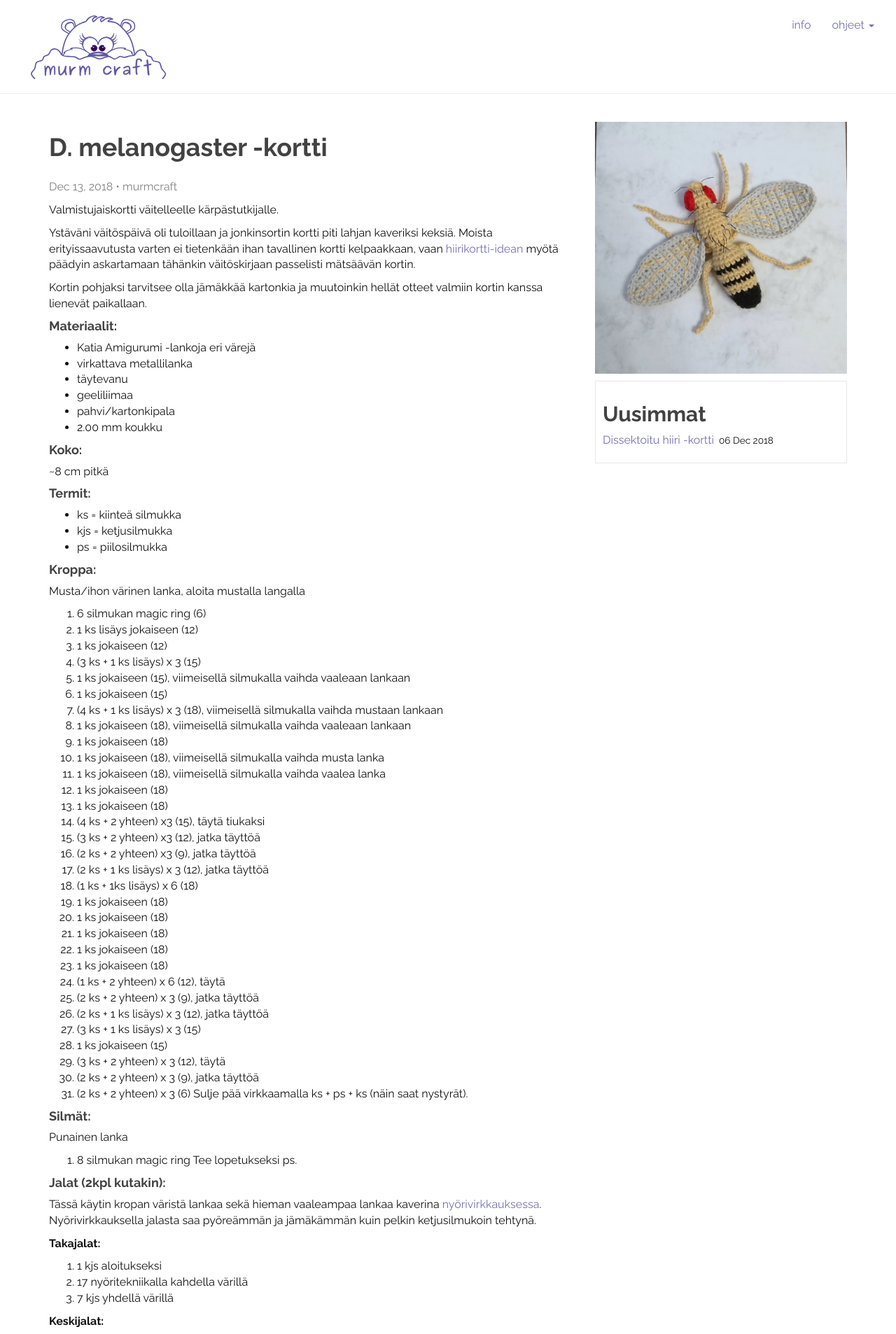
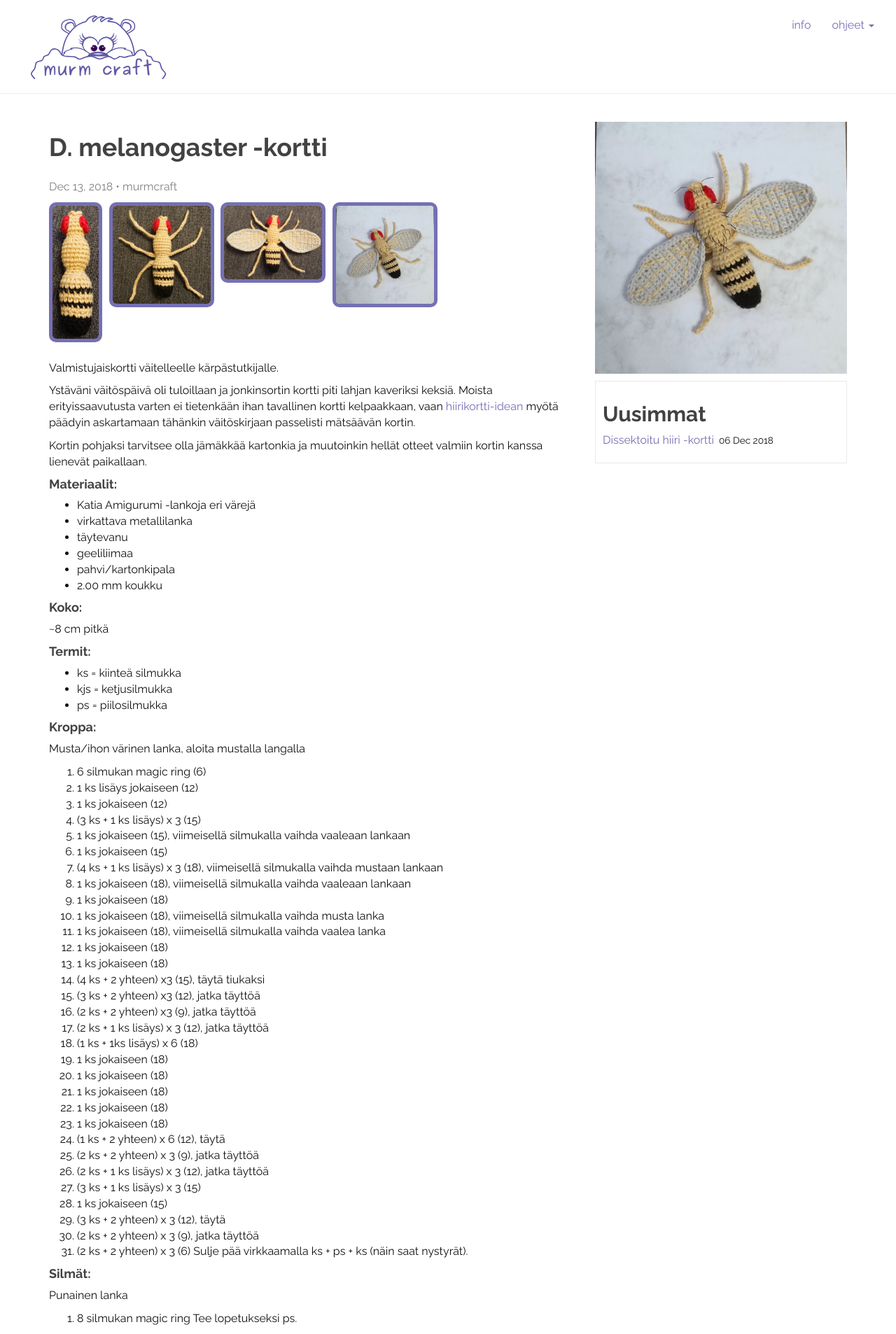
Before and after one commit to murmcraft/murmcraft.github.io, a Jekyll site: the page built from _posts/2018-12-13-banaanikarpanen.md, in a window 1280 px wide. Shown: the top 1906 px of the page at 70% size. Built offline with Jekyll 4.4.1, drawn with Linux system fonts in a browser that asks for light colours; comment, search, counter and statistics services are not loaded.

Commit message:
add image grid on top of post

```diff
--- /dev/null
+++ b/_includes/grid.html
@@ -0,0 +1,3 @@
+{% for item in page.images %}
+	<a data-fancybox="gallery" href="/img/{{ item }}"><img class="img-grid" src="/img/{{ item }}"></a>
+{% endfor %}
--- a/_includes/head.html
+++ b/_includes/head.html
@@ -10,4 +10,5 @@
 <link rel="alternate" type="application/rss+xml" title="{{ site.title }}" href="{{ "/feed.xml" | prepend: site.baseurl | prepend: site.url }}">
 <link rel="stylesheet" href="https://stackpath.bootstrapcdn.com/font-awesome/4.7.0/css/font-awesome.min.css">
 <link rel="shortcut icon" href="{{site.baseurl}}/favicon.ico" type="image/x-icon"/>
+<link rel="stylesheet" href="https://cdn.jsdelivr.net/gh/fancyapps/fancybox@3.5.6/dist/jquery.fancybox.min.css" />
 </head>
--- a/_layouts/default.html
+++ b/_layouts/default.html
@@ -20,7 +20,8 @@ layout: compress
     {% include footer.html %}
 
 
-  <script src="https://ajax.googleapis.com/ajax/libs/jquery/1.12.2/jquery.min.js"></script>
+  <script src="//code.jquery.com/jquery-3.3.1.min.js"></script>
+  <script src="https://cdn.jsdelivr.net/gh/fancyapps/fancybox@3.5.6/dist/jquery.fancybox.min.js"></script>
   <script src="{{site.baseurl}}/js/bootstrap.min.js"></script>
  {% if site.analytics %}{% include analytics.html %}{% endif %}
   </body>
--- a/_layouts/post.html
+++ b/_layouts/post.html
@@ -19,6 +19,14 @@ layout: default
               </p>
 
           </header>
+
+          <div class="row mb-10">
+          <div class="col-xs-12">
+            {% if page.images %}
+              {% include grid.html %}
+            {% endif %}
+          </div>
+          </div>
 
           <div class="post-content" itemprop="articleBody">
             {{ content }}
--- a/_posts/2018-12-13-banaanikarpanen.md
+++ b/_posts/2018-12-13-banaanikarpanen.md
@@ -7,6 +7,11 @@
 tags: [banaanikärpänen, drosophila melanogaster, kortti]
 category: [own]
 img: "fruit_fly/fly_card.jpg"
+images:
+  - fruit_fly/fly_body.jpg
+  - fruit_fly/full_fly.jpg
+  - fruit_fly/full_fly_wings.jpg
+  - fruit_fly/fly_card.jpg
 date:   2018-12-13 20:00:00
 ---
 
--- a/_sass/_custom.scss
+++ b/_sass/_custom.scss
@@ -1,5 +1,21 @@
 .img-responsive {
-	max-width: 300px;
+	max-width: 200px;
+}
+.img-grid {
+	max-width: 150px;
+	max-height: 200px;
+	margin-right: 0.6em;
+	margin-bottom: 0.6em;
+	border: 5px solid $grid-border-color;
+	border-radius: 10px;
+	background-color: $grid-border-color;
+	float: left;
+	&:hover {
+		opacity: 0.7;
+	}
+}
+.mb-10 {
+	margin-bottom: 1em;
 }
 
 .btn-custom {
--- a/css/main.scss
+++ b/css/main.scss
@@ -37,6 +37,8 @@ $dropdown-link-hover-bg:            lighten($navbar-default-color, 40%);
 
 $pager-hover-bg:                    lighten($brand-primary, 30%);
 
+$grid-border-color:				$brand-primary;
+
 $btn-border-radius-base: 		15px;
 $btn-default-color:             $brand-primary;
 $btn-default-bg:                $background-color;
```
